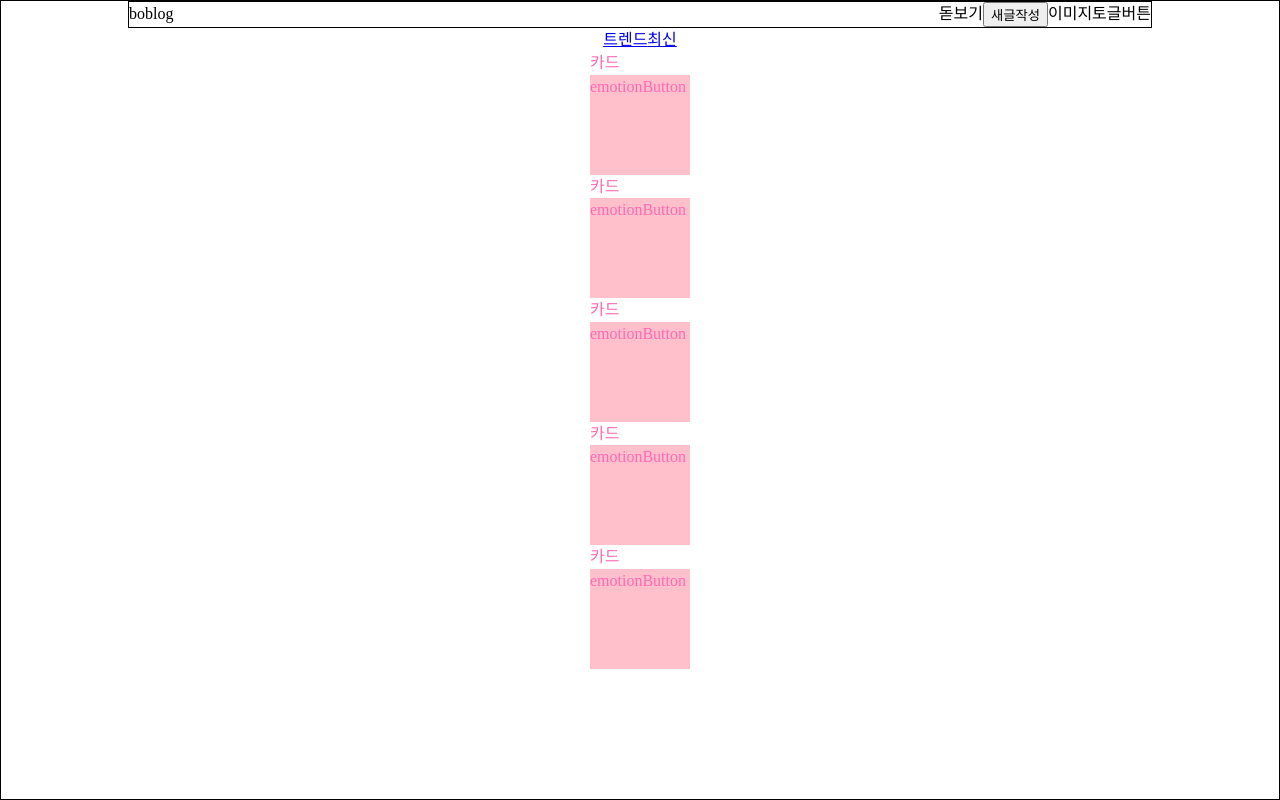
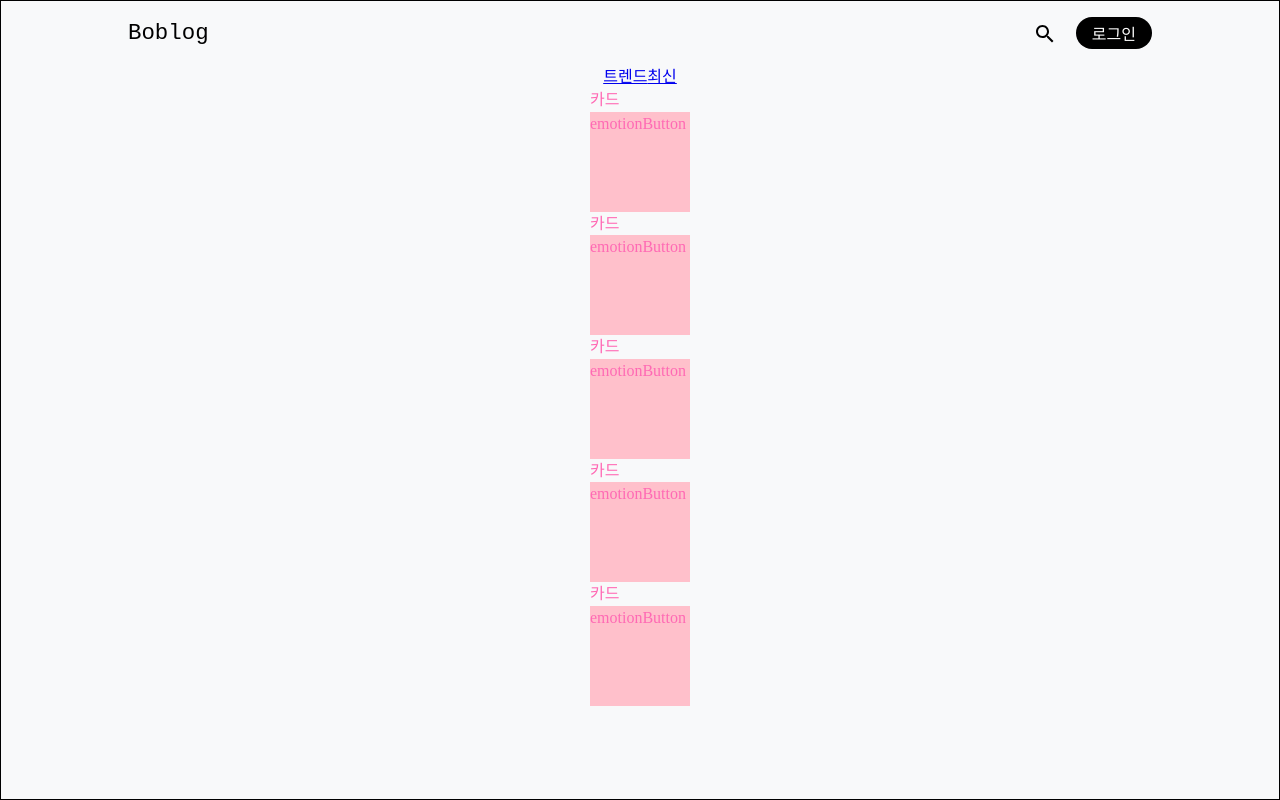
Before and after one commit to seung-ik/boblog, a React (Create React App) app in the folder front/: page / in a window 1280 px wide. Built offline with nearby package versions, Linux system fonts and the light colour scheme.

Commit message:
header detail_css complete

```diff
--- a/front/package.json
+++ b/front/package.json
@@ -5,6 +5,8 @@
   "dependencies": {
     "@emotion/styled": "^11.3.0",
     "@loadable/component": "^5.14.1",
+    "@material-ui/core": "^4.11.3",
+    "@material-ui/icons": "^4.11.2",
     "@testing-library/jest-dom": "^5.11.10",
     "@testing-library/react": "^11.2.6",
     "@testing-library/user-event": "^12.8.3",
--- a/front/public/index.html
+++ b/front/public/index.html
@@ -34,6 +34,7 @@
           font-size: 16px;
           line-height: 1.46668;
           font-weight: 400;
+          background-color: rgb(248,249,250);
       }
       * {
           box-sizing: border-box;
--- a/front/src/components/Header/index.tsx
+++ b/front/src/components/Header/index.tsx
@@ -1,15 +1,14 @@
 import React from 'react'
-import { HeaderConatiner } from '@/components/Header/style'
+import { HeaderConatiner, LoginButton } from '@/components/Header/style'
+import SearchIcon from '@material-ui/icons/Search';
 
 export default function Header() {
   return (
     <HeaderConatiner>
-        <div>boblog</div>
+        <div>Boblog</div>
         <div className="header-right-side">
-          <div>돋보기</div>
-          <button>새글작성</button>
-          <div>이미지</div>
-          <div>토글버튼</div>
+          <SearchIcon className="header-search-icon"/>
+          <LoginButton>로그인</LoginButton>
         </div>
     </HeaderConatiner>
   )
--- a/front/src/components/Header/style.tsx
+++ b/front/src/components/Header/style.tsx
@@ -2,7 +2,9 @@ import styled from '@emotion/styled'
 
 export const HeaderConatiner = styled.div`
   width:1024px;
-  border :1px solid black;
+  height:64px;
+  font-family: monospace;
+  font-size:1.4rem;
 
   @media(max-width: 1056px){
     width: calc(100% - 2rem);
@@ -10,9 +12,29 @@ export const HeaderConatiner = styled.div`
 
   display : flex;
   justify-content : space-between;
+  align-items:center;
 
   & .header-right-side{
     display:flex;
+
   }
 
+  & .header-search-icon{
+    margin-right:0.8em;
+    position:relative;
+    top:5px;
+  }
 `;
+
+export const LoginButton = styled.button`
+  border:none;
+  outline:none;
+  color:white;
+  background-color:black;
+  font-size:1rem;
+  height:2rem;
+  padding:0 1rem;
+  border-radius:1rem;
+  font-weigth:bold;
+  word-break: keep-all;
+`;
```
Also changed, not shown: 1 other file (tests, documents, lock files or other folders).
